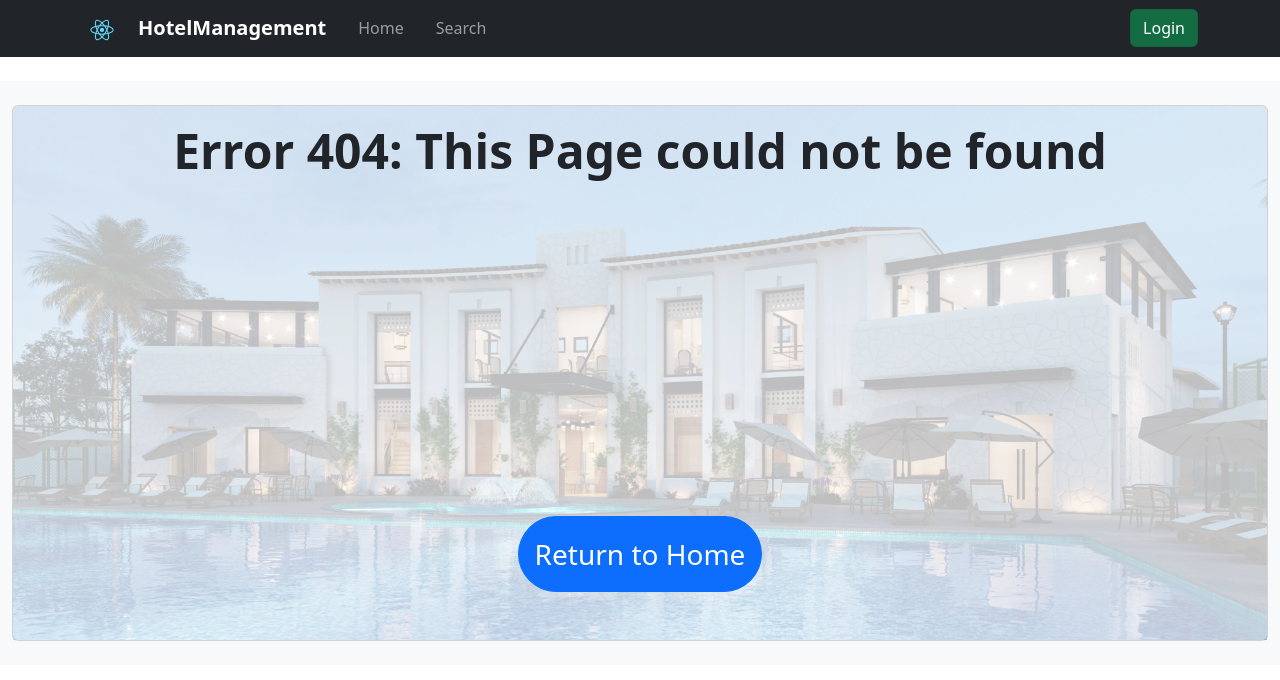
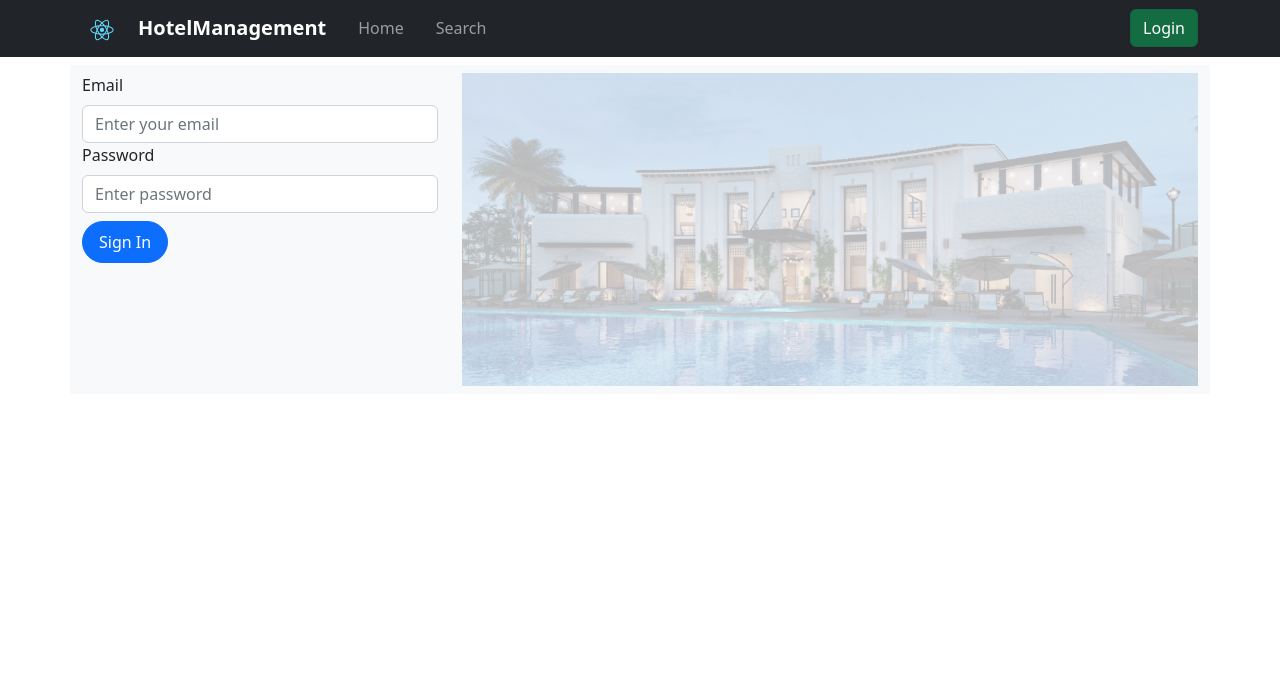
Before and after one commit to K-nCh-n/HotelManagement, a React (Create React App) app in the folder react-app/: page /login in a window 1280 px wide. Before the commit this address had no page. Shown: the top 680 px of the page. Built offline with nearby package versions, Linux system fonts and the light colour scheme.

Commit message:
Add Login Page

```diff
--- a/react-app/src/App.tsx
+++ b/react-app/src/App.tsx
@@ -4,19 +4,23 @@ import { BrowserRouter as Router, Route, Routes } from 'react-router-dom';
 import NavigationBar from './components/NavigationBar';
 import Home from './pages/Home';
 import Search from './pages/Search';
+import Login from './pages/Login';
 import Employee from './pages/Employee';
 import NotFound from './pages/NotFound';
+import useToken from './components/Token';
 
 function App() {
+  const { token, setToken } = useToken();
   return (
     <Router>
       <div>
-        <NavigationBar />
+        <NavigationBar token={token} />
         <div>
           <Routes>
             <Route path="/" element={<Home />} />
             <Route path="/search" element={<Search />} />
             <Route path="/employee" element={<Employee />} />
+            <Route path="/login" element={<Login setToken={setToken} />} />
             <Route path="*" element={<NotFound />} />
           </Routes>
         </div>
--- a/react-app/src/components/NavigationBar.tsx
+++ b/react-app/src/components/NavigationBar.tsx
@@ -2,7 +2,7 @@ import { Navbar, Container, Image, Nav } from "react-bootstrap";
 import { NavLink } from "react-router-dom";
 import logo from "../assets/logo.svg";
 
-const NavigationBar = () => {
+const NavigationBar = (props: {token: string}) => {
   return (
     <Navbar className="navbar-dark" bg="dark" expand="lg">
       <Container>
@@ -23,7 +23,9 @@ const NavigationBar = () => {
             </Nav.Item>
           </Nav>
         </Navbar.Collapse>
-        <NavLink to="/login" className="btn btn-success">Login</NavLink>
+        {props.token ?
+          <NavLink to="/account" className="btn btn-success">MyAccount</NavLink> :
+          <NavLink to="/login" className="btn btn-success">Login</NavLink>}
       </Container>
     </Navbar>
   );
--- /dev/null
+++ b/react-app/src/components/Token.tsx
@@ -0,0 +1,20 @@
+import { useState } from 'react';
+
+export default function useToken() {
+  const getToken = () => {
+    const tokenString = localStorage.getItem('token');
+    const userToken = tokenString !== null && JSON.parse(tokenString);
+    return userToken?.token
+  };
+  const [token, setToken] = useState(getToken());
+
+  const saveToken = (token: string) => {
+    setToken(token);
+    localStorage.setItem('token', JSON.stringify({"token": token}));
+  };
+
+  return {
+    token,
+    setToken: saveToken,
+  }
+}
--- a/react-app/src/interfaces.ts
+++ b/react-app/src/interfaces.ts
@@ -22,3 +22,8 @@ export interface ISearchParams {
     numberOfRoomsLower ?: number,
     numberOfRoomsUpper ?: number,
   }
+
+export interface IUserLogin {
+  email: string,
+  password: string
+}
--- a/react-app/src/pages/Login.tsx
+++ b/react-app/src/pages/Login.tsx
@@ -1,8 +1,68 @@
-const Login = () => {
+import React, { useState } from "react";
+import { Container, Form, Button, Row, Col, Image } from 'react-bootstrap';
+import backgroundHome from '../assets/backgroundHome.jpg';
+import { IUserLogin } from "../interfaces";
+import axios from "axios";
+
+const Login = (props: { setToken: (token: string ) => void } ) => {
+  const [validated, setValidated] = useState(false);
+  const [userLogin, setUserLogin] = useState<IUserLogin>({} as IUserLogin );
+  const loginUrl = "http://localhost:5000/login";
+  const handleSubmit = (event: React.FormEvent<HTMLFormElement>) => {
+    const form = event.currentTarget;
+    if (form.checkValidity() === false) {
+      event.preventDefault();
+      event.stopPropagation();
+    } else {
+      console.log(userLogin);
+      event.preventDefault();
+    }
+
+    setValidated(true);
+
+    const body = {
+      "loginInfo": userLogin,
+    };
+
+    axios.post(loginUrl, body).then(response => {
+      props.setToken(response.data.token);
+    });
+  };
+
+  const handleChange = (event: React.ChangeEvent<HTMLInputElement>) => {
+    const { name, value } = event.target;
+    setUserLogin({ ...userLogin, [name]: value })
+  };
+
   return (
-    <div>
-      <h1>Login</h1>
-    </div>
+    <Container fluid="lg" className="my-2 py-2 bg-light">
+      <Row>
+        <Col md="4">
+          <Form noValidate validated={validated} onSubmit={handleSubmit}>
+            <Form.Group>
+              <Form.Label>Email</Form.Label>
+              <Form.Control name="email" type="email" placeholder="Enter your email" onChange={handleChange} required />
+              <Form.Control.Feedback type="invalid">
+                Please enter a valid email.
+              </Form.Control.Feedback>
+            </Form.Group>
+            <Form.Group>
+              <Form.Label>Password</Form.Label>
+              <Form.Control name="password" type="password" placeholder="Enter password" onChange={handleChange} required />
+              <Form.Control.Feedback type="invalid">
+                Please enter a password.
+              </Form.Control.Feedback>
+            </Form.Group>
+            <Form.Group>
+              <Button variant="primary rounded-pill px-3 py-2 my-2" type="submit">Sign In</Button>
+            </Form.Group>
+          </Form>
+        </Col>
+        <Col md="8">
+          <Image className="card-img-top opacity-25" src={backgroundHome} alt="BackgroundImage" fluid />
+        </Col>
+      </Row>
+    </Container>
   );
 }
 
```
